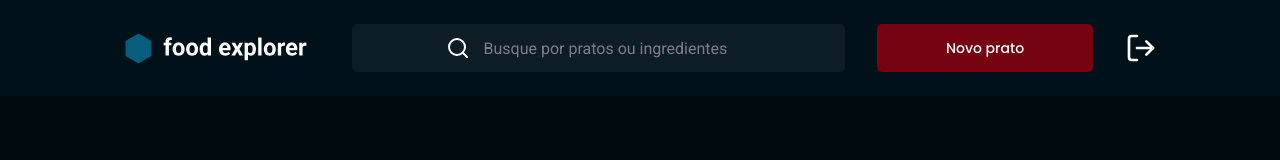
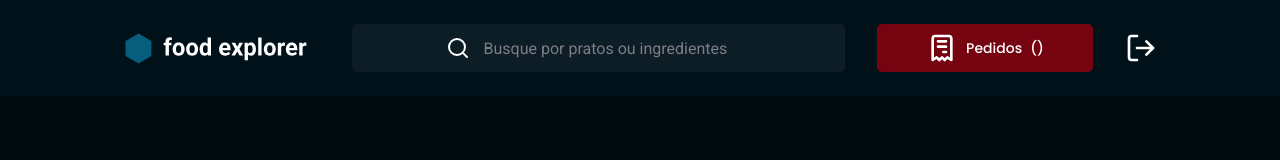
Before and after one commit to joao-sillva/food-explorer-frontend, a React (Vite) app: page / in a window 1280 px wide. Shown: the top 160 px of the page. Built offline with nearby package versions, Linux system fonts and the light colour scheme.

Commit message:
handle admin and customer Header

```diff
--- a/src/components/Button/index.jsx
+++ b/src/components/Button/index.jsx
@@ -1,13 +1,16 @@
 import { Container } from './styles'
+import { TbReceipt } from 'react-icons/tb'
 
-export function Button({ title, loading = false, ...rest }) {
+export function Button({ title, loading = false, isCustomer, ...rest }) {
   return (
     <Container
       type='button'
       disabled={loading}
       {...rest}
     >
+      { isCustomer && <TbReceipt size={32} />}
       { loading ? 'Carregando...' : title }
+      { isCustomer && <span>({rest.orderCount})</span>}
     </Container>
   )
 }
--- a/src/components/Button/styles.js
+++ b/src/components/Button/styles.js
@@ -5,6 +5,11 @@
   color: ${({ theme }) => theme.COLORS.WHITE};
 
   width: 100%;
+  display: flex;
+  justify-content: center;
+  align-items: center;
+  gap: 8px;
+
   border: none;
   border-radius: 5px;
   padding: 12px 32px;
--- a/src/components/Header/index.jsx
+++ b/src/components/Header/index.jsx
@@ -22,7 +22,10 @@
         />
       </Search>
 
-      <Button title='Novo prato' />
+      { isAdmin
+        ? <Button title='Novo prato' />
+        : <Button title='Pedidos' isCustomer $orderCount={0} />
+      }
 
       <Logout>
         <FiLogOut />
```
